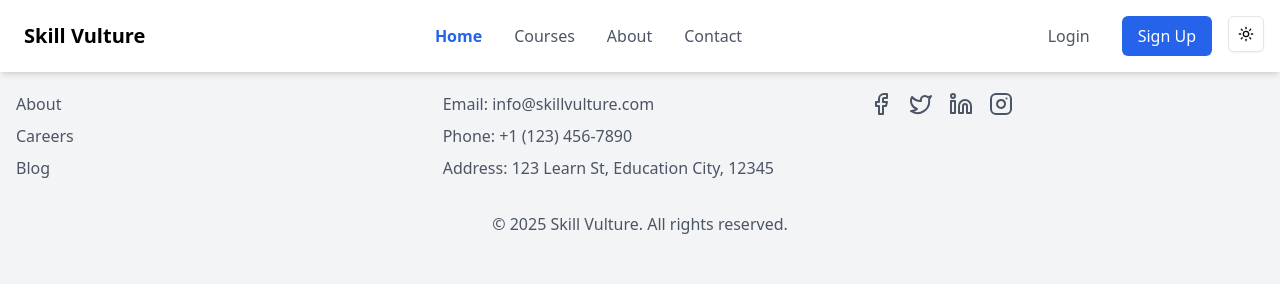
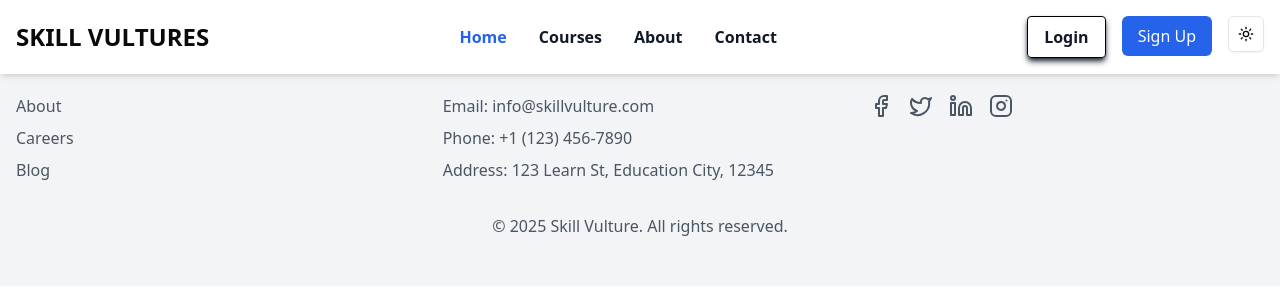
Before and after one commit to Siddesh-Pansare93/Edtech-Platform, a React (Vite) app in the folder client/: page / in a window 1280 px wide. Shown: the top 300 px of the page. Built offline with nearby package versions, Linux system fonts and the light colour scheme; no server answers.

Commit message:
style(Header, Footer): enhance background styles for improved visual appeal in light and dark modes

```diff
--- a/client/src/components/Common/Footer.jsx
+++ b/client/src/components/Common/Footer.jsx
@@ -30,7 +30,7 @@ const Footer = () => {
   ]
 
   return (
-    (<footer className="bg-gray-100 py-12">
+    (<footer className="bg-gray-100 py-12 bg-gradient-to-r  dark:from-gray-900 dark:to-gray-800 border-t-2 border-gray-300 border-opacity-50 dark:border-gray-700 ">
       <div className="container mx-auto px-4">
         <div className="grid grid-cols-1 md:grid-cols-3 gap-8">
           {footerSections.map((section) => (
--- a/client/src/components/Common/Header.jsx
+++ b/client/src/components/Common/Header.jsx
@@ -7,6 +7,7 @@ import { ModeToggle } from './ThemeSwitcher';
 // import { useTheme } from './ThemeSwitcher';
 import { useSelector } from 'react-redux';
 import LogoutBtn from "./LogoutBtn";
+import Logo from "./Logo";
 
 
 const Header = () => {
@@ -37,7 +38,7 @@ const Header = () => {
     return (
         <>
             <motion.header
-                className="fixed top-0 left-0 right-0 z-50 bg-white shadow-md"
+                className="fixed top-0 left-0 right-0 z-50 bg-white shadow-md dark:bg-gradient-to-r dark:from-gray-900 dark:to-gray-800 dark:border-b-2 border-gray-300 border-opacity-40"
                 initial={{ y: 0 }}
                 animate={{ y: isVisible ? 0 : "-100%" }}
                 transition={{ duration: 0.3 }}
@@ -45,13 +46,13 @@ const Header = () => {
                 <div className="container mx-auto px-4 py-4 flex items-center justify-between">
                     <Link to="/" className="flex items-center">
                         {/* <img src="/logo.svg" alt="Skill Vulture Logo" width={40} height={40} /> */}
-                        <span className="ml-2 text-xl font-bold text-black  ">Skill Vulture</span>
+                        <span><Logo/></span>
                     </Link>
 
                     <nav className="hidden md:flex space-x-8">
                         {navItems.map((item) => (
                             <motion.div key={item.name} whileHover={{ scale: 1.05 }}>
-                                <NavLink to={item.href} className={({ isActive }) => ` hover:text-gray-900 transition-colors ${isActive ? 'text-blue-600 font-semibold' : 'text-gray-600'}`}>
+                                <NavLink to={item.href} className={({ isActive }) => ` hover:text-black text-black dark:text-gray-100 font-semibold transition-colors ${isActive ? 'text-blue-600 font-semibold' : 'text-gray-900'}`}>
                                     {item.name}
                                 </NavLink>
                             </motion.div>
@@ -67,7 +68,7 @@ const Header = () => {
                                 >
                                     <motion.button
                                         whileHover={{ scale: 1.05 }}
-                                        className="px-4 py-2 text-gray-600 hover:text-gray-900 transition-colors"
+                                        className="px-4 py-2 text-gray-900 font-semibold dark:text-zinc-200 border border-black dark:border-white rounded-sm shadow-md  shadow-gray-800 dark:shadow-gray-500 hover:text-gray-900 transition-colors"
                                         onClick={() => setIsLoginOpen(true)}
                                     >
                                         Login
```
